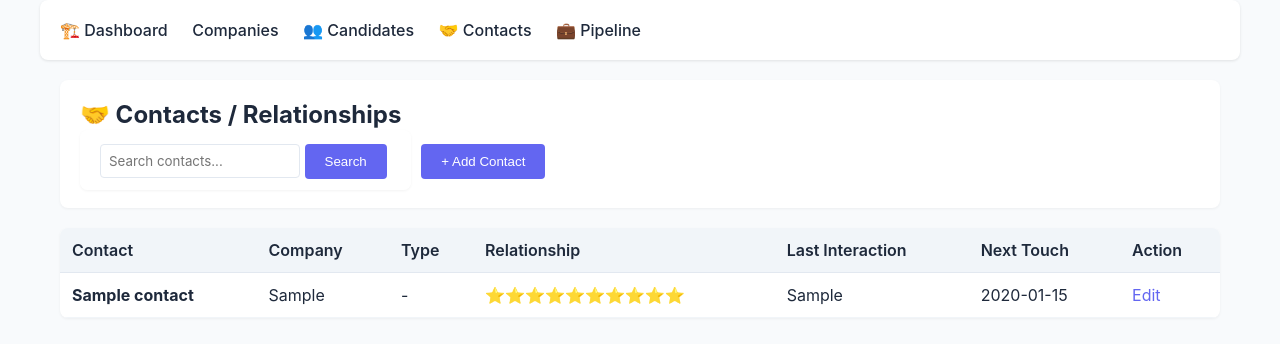
After one commit to claudia-ai-bot/workspace, a Flask app: page /contacts in a window 1280 px wide. The commit adds this page. Shown: the top 344 px of the page. Run offline with Flask 3, Linux system fonts and the light colour scheme; tables that the repository leaves empty hold one stand-in row (values such as "Sample post").

Commit message:
Add Contacts/Relationships table for tracking contact interactions

```diff
--- a/seq-crm/app.py
+++ b/seq-crm/app.py
@@ -289,6 +289,85 @@ def candidates_list():
 
     return render_template('candidates.html', candidates=candidates, search=search)
 
+@app.route('/contacts')
+def contacts_list():
+    """List all contacts"""
+    db = get_db()
+    cursor = db.cursor()
+
+    search = request.args.get('search', '')
+
+    if search:
+        cursor.execute('SELECT * FROM contacts WHERE contact_name LIKE ? OR company LIKE ? ORDER BY contact_name',
+                      (f'%{search}%', f'%{search}%'))
+    else:
+        cursor.execute('SELECT * FROM contacts ORDER BY contact_name')
+
+    contacts = cursor.fetchall()
+    db.close()
+
+    return render_template('contacts.html', contacts=contacts, search=search)
+
+@app.route('/api/contact', methods=['POST'])
+def api_add_contact():
+    """API: Add/edit contact"""
+    dataAPI: Add/edit = request.json
+    db = get_db()
+    cursor = db.cursor()
+
+    try:
+        if 'id' in data and data['id']:
+            cursor.execute('''
+                UPDATE contacts
+                SET contact_name=?, company=?, type=?, relationship_score=?,
+                    last_interaction=?, interaction_type=?, personal_detail=?,
+                    value_given=?, next_touch_date=?, notes=?
+                WHERE id=?
+            ''', (data.get('contact_name'), data.get('company'), data.get('type'),
+                  data.get('relationship_score'), data.get('last_interaction'),
+                  data.get('interaction_type'), data.get('personal_detail'),
+                  data.get('value_given'), data.get('next_touch_date'),
+                  data.get('notes'), data.get('id')))
+        else:
+            cursor.execute('''
+                INSERT INTO contacts
+                (contact_name, company, type, relationship_score, last_interaction,
+                 interaction_type, personal_detail, value_given, next_touch_date, notes)
+                VALUES (?, ?, ?, ?, ?, ?, ?, ?, ?, ?)
+            ''', (data.get('contact_name'), data.get('company'), data.get('type'),
+                  data.get('relationship_score'), data.get('last_interaction'),
+                  data.get('interaction_type'), data.get('personal_detail'),
+                  data.get('value_given'), data.get('next_touch_date'), data.get('notes')))
+
+        db.commit()
+        db.close()
+        return jsonify({'status': 'success'})
+    except Exception as e:
+        db.close()
+        return jsonify({'status': 'error', 'message': str(e)}), 400
+
+@app.route('/api/contact/<int:contact_id>')
+def api_get_contact(contact_id):
+    """API: Get contact by ID"""
+    db = get_db()
+    cursor = db.cursor()
+    cursor.execute('SELECT * FROM contacts WHERE id = ?', (contact_id,))
+    contact = cursor.fetchone()
+    db.close()
+    if contact:
+        return jsonify(dict(contact))
+    return jsonify({'error': 'Not found'}), 404
+
+@app.route('/api/delete/contact/<int:record_id>', methods=['POST'])
+def api_delete_contact(record_id):
+    """API: Delete contact"""
+    db = get_db()
+    cursor = db.cursor()
+    cursor.execute('DELETE FROM contacts WHERE id = ?', (record_id,))
+    db.commit()
+    db.close()
+    return jsonify({'status': 'success'})
+
 @app.route('/candidate/<int:candidate_id>')
 def candidate_detail(candidate_id):
     """Candidate detail page"""
--- a/seq-crm/templates/base.html
+++ b/seq-crm/templates/base.html
@@ -182,6 +182,7 @@ label {
   <a href="/">🏗️ Dashboard</a>
   <a href="/companies">Companies</a>
   <a href="/candidates">👥 Candidates</a>
+  <a href="/contacts">🤝 Contacts</a>
   <a href="/deals">💼 Pipeline</a>
 </nav>
 
--- /dev/null
+++ b/seq-crm/templates/contacts.html
@@ -0,0 +1,187 @@
+{% extends "base.html" %}
+
+{% block title %}Contacts - SEQ CRM{% endblock %}
+
+{% block content %}
+
+<div class="header">
+  <h1>🤝 Contacts / Relationships</h1>
+  <div style="margin-top: 15px;">
+    <form method="get" style="display: inline;">
+      <input type="text" name="search" placeholder="Search contacts..." value="{{ search }}" style="padding: 8px; border: 1px solid #e2e8f0; border-radius: 4px; width: 200px;">
+      <button type="submit" class="btn">Search</button>
+      {% if search %}
+      <a href="/contacts" class="btn btn-secondary" style="margin-left: 5px;">Clear</a>
+      {% endif %}
+    </form>
+    <button class="btn" onclick="showAddForm()" style="margin-left: 10px;">+ Add Contact</button>
+  </div>
+</div>
+
+<!-- Add Form (hidden by default) -->
+<div id="formContainer" style="display:none; background: white; padding: 20px; border-radius: 8px; margin-bottom: 20px; box-shadow: 0 1px 3px rgba(0,0,0,0.05);">
+  <h2>Add Contact</h2>
+  <form id="contactForm">
+    <input type="hidden" id="contactId" />
+
+    <div style="display: grid; grid-template-columns: 1fr 1fr; gap: 15px;">
+      <div class="form-group">
+        <label>Contact Name *</label>
+        <input type="text" id="contactName" required />
+      </div>
+      <div class="form-group">
+        <label>Company *</label>
+        <input type="text" id="contactCompany" required />
+      </div>
+      <div class="form-group">
+        <label>Type</label>
+        <input type="text" id="contactType" placeholder="e.g., PM, Estimator, Director" />
+      </div>
+      <div class="form-group">
+        <label>Relationship Score (1-5)</label>
+        <select id="contactRelationship">
+          <option value="1">⭐ - Cold</option>
+          <option value="2">⭐⭐ - Warm</option>
+          <option value="3">⭐⭐⭐ - Active</option>
+          <option value="4">⭐⭐⭐⭐ - Strong</option>
+          <option value="5">⭐⭐⭐⭐⭐ - Key</option>
+        </select>
+      </div>
+      <div class="form-group">
+        <label>Last Interaction</label>
+        <input type="text" id="contactLastInteraction" placeholder="e.g., 2026-03-01" />
+      </div>
+      <div class="form-group">
+        <label>Interaction Type</label>
+        <input type="text" id="contactInteractionType" placeholder="e.g., Call, Lunch, Email" />
+      </div>
+      <div class="form-group">
+        <label>Next Touch Date</label>
+        <input type="text" id="contactNextTouch" placeholder="e.g., 2026-04-01" />
+      </div>
+      <div class="form-group">
+        <label>Personal Detail</label>
+        <input type="text" id="contactPersonalDetail" placeholder="e.g., Likes golf, Dog owner" />
+      </div>
+      <div class="form-group">
+        <label>Value Given</label>
+        <input type="text" id="contactValueGiven" placeholder="e.g., Introduced to X" />
+      </div>
+    </div>
+
+    <div class="form-group">
+      <label>Notes</label>
+      <textarea id="contactNotes" rows="3"></textarea>
+    </div>
+
+    <button type="submit" class="btn">Save Contact</button>
+    <button type="button" class="btn btn-secondary" onclick="hideForm()" style="margin-left: 10px;">Cancel</button>
+  </form>
+</div>
+
+<!-- Contacts Table -->
+<table>
+  <thead>
+    <tr>
+      <th>Contact</th>
+      <th>Company</th>
+      <th>Type</th>
+      <th>Relationship</th>
+      <th>Last Interaction</th>
+      <th>Next Touch</th>
+      <th>Action</th>
+    </tr>
+  </thead>
+  <tbody>
+    {% for contact in contacts %}
+    <tr>
+      <td><strong>{{ contact.contact_name }}</strong></td>
+      <td>{{ contact.company }}</td>
+      <td>{{ contact.type or '-' }}</td>
+      <td>
+        {% for i in range(contact.relationship_score or 1) %}⭐{% endfor %}
+      </td>
+      <td>{{ contact.last_interaction or '-' }}</td>
+      <td>{{ contact.next_touch_date or '-' }}</td>
+      <td>
+        <a href="#" onclick="editContactById({{ contact.id }}); return false;">Edit</a>
+      </td>
+    </tr>
+    {% endfor %}
+  </tbody>
+</table>
+
+{% if not contacts %}
+<p style="text-align: center; color: #64748b; margin-top: 20px;">
+  No contacts yet. <a href="#" onclick="showAddForm(); return false;">Add one now.</a>
+</p>
+{% endif %}
+
+<script>
+function showAddForm() {
+  document.getElementById('formContainer').style.display = 'block';
+  document.getElementById('contactForm').reset();
+  document.getElementById('contactId').value = '';
+  window.scrollTo(0, document.getElementById('formContainer').offsetTop);
+}
+
+function hideForm() {
+  document.getElementById('formContainer').style.display = 'none';
+}
+
+async function editContactById(id) {
+  try {
+    const response = await fetch('/api/contact/' + id);
+    if (!response.ok) throw new Error('Failed to load');
+    const c = await response.json();
+
+    document.getElementById('formContainer').style.display = 'block';
+    document.getElementById('contactId').value = c.id;
+    document.getElementById('contactName').value = c.contact_name || '';
+    document.getElementById('contactCompany').value = c.company || '';
+    document.getElementById('contactType').value = c.type || '';
+    document.getElementById('contactRelationship').value = c.relationship_score || 1;
+    document.getElementById('contactLastInteraction').value = c.last_interaction || '';
+    document.getElementById('contactInteractionType').value = c.interaction_type || '';
+    document.getElementById('contactNextTouch').value = c.next_touch_date || '';
+    document.getElementById('contactPersonalDetail').value = c.personal_detail || '';
+    document.getElementById('contactValueGiven').value = c.value_given || '';
+    document.getElementById('contactNotes').value = c.notes || '';
+    window.scrollTo(0, document.getElementById('formContainer').offsetTop);
+  } catch (err) {
+    alert('Error loading contact: ' + err.message);
+  }
+}
+
+document.getElementById('contactForm').addEventListener('submit', async (e) => {
+  e.preventDefault();
+
+  const data = {
+    id: document.getElementById('contactId').value || null,
+    contact_name: document.getElementById('contactName').value,
+    company: document.getElementById('contactCompany').value,
+    type: document.getElementById('contactType').value,
+    relationship_score: parseInt(document.getElementById('contactRelationship').value),
+    last_interaction: document.getElementById('contactLastInteraction').value,
+    interaction_type: document.getElementById('contactInteractionType').value,
+    next_touch_date: document.getElementById('contactNextTouch').value,
+    personal_detail: document.getElementById('contactPersonalDetail').value,
+    value_given: document.getElementById('contactValueGiven').value,
+    notes: document.getElementById('contactNotes').value
+  };
+
+  const response = await fetch('/api/contact', {
+    method: 'POST',
+    headers: { 'Content-Type': 'application/json' },
+    body: JSON.stringify(data)
+  });
+
+  if (response.ok) {
+    location.reload();
+  } else {
+    alert('Error saving contact');
+  }
+});
+</script>
+
+{% endblock %}
```
Also changed, not shown: seq-crm/crm.db.
